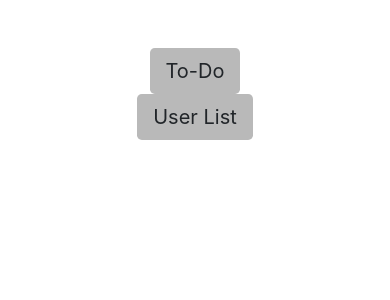
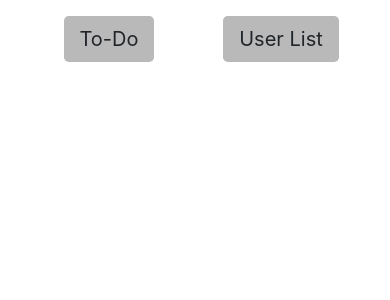
Before and after one commit to Vibh11vash/angular-todo-surge, an Angular app: page / in a window 390 px wide. Shown: the top 300 px of the page. Built offline with nearby package versions, Linux system fonts and the light colour scheme.

Commit message:
responsive

```diff
--- a/src/app/app.component.html
+++ b/src/app/app.component.html
@@ -1,9 +1,9 @@
-<div class="container">
-    <div class="row m-5">
-        <div class="col-md-6 nav-button">
+<div class="container mt-md-0 mt-3">
+    <div class="row m-2 m-md-5">
+        <div class="col-6 nav-button">
             <button  routerLink="/to-do-list" routerLinkActive='active' type="button" class="btn btn-lg">To-Do</button>
         </div>
-        <div class="col-md-6 nav-button">
+        <div class="col-6 nav-button">
             <button routerLink="/user-list" routerLinkActive='active' type="button" class="btn  btn-lg">User List</button>
         </div>
     </div>
```
